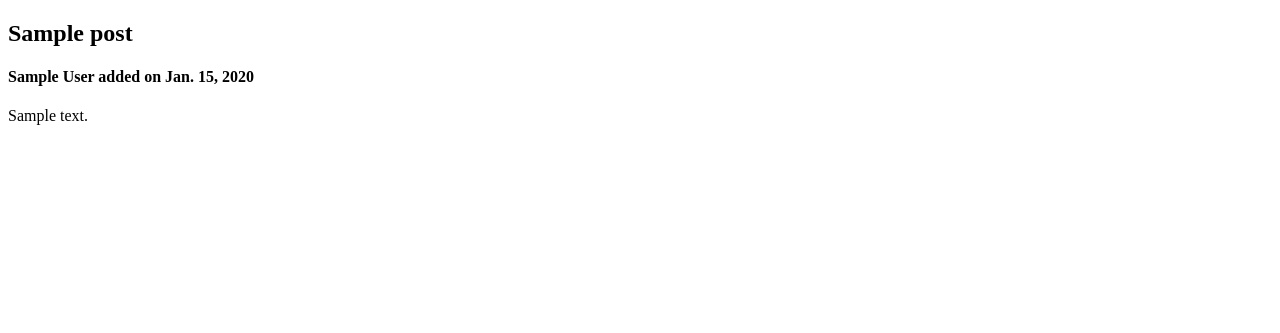
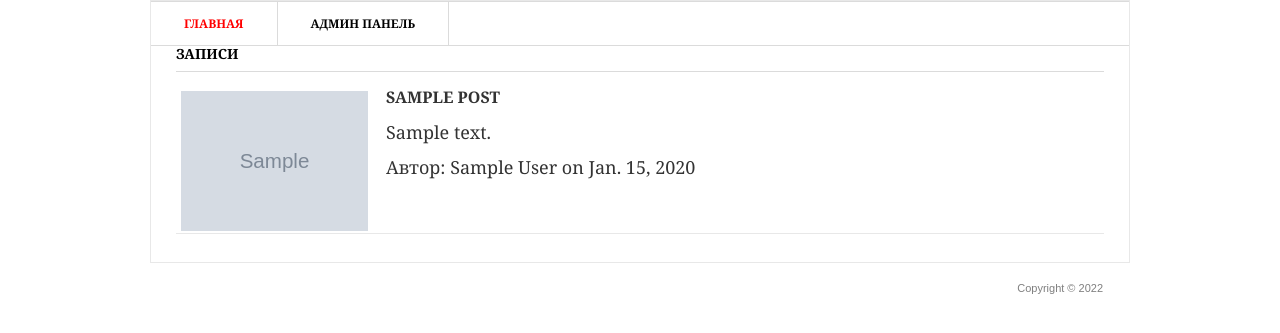
Before and after one commit to dyscope/djblog, a Django app: page / in a window 1280 px wide. Shown: the top 333 px of the page. Run offline with Django 5.2, Linux system fonts and the light colour scheme; tables that the repository leaves empty hold one stand-in row (values such as "Sample post"); grey boxes marked "Sample" are stand-in pictures.

Commit message:
Added templates for homapage

```diff
--- a/blog/models.py
+++ b/blog/models.py
@@ -5,6 +5,7 @@ class Post(models.Model):
     author = models.CharField("Author", max_length=100)
     description = models.TextField("Post content")
     date = models.DateField("Publication date")
+    img = models.ImageField("Image", upload_to="image/%Y/%m")
 
     def __str__(self) -> str:
         return f"{self.title}, {self.author}"
--- a/djblog/settings.py
+++ b/djblog/settings.py
@@ -118,8 +118,13 @@ USE_TZ = True
 # https://docs.djangoproject.com/en/5.0/howto/static-files/
 
 STATIC_URL = "static/"
+STATIC_DIR = os.path.join(BASE_DIR, "static")
+STATICFILES_DIRS = [STATIC_DIR]
 
 # Default primary key field type
 # https://docs.djangoproject.com/en/5.0/ref/settings/#default-auto-field
 
 DEFAULT_AUTO_FIELD = "django.db.models.BigAutoField"
+
+MEDIA_ROOT = os.path.join(BASE_DIR, "media")
+MEDIA_URL = "/media/"
--- a/djblog/urls.py
+++ b/djblog/urls.py
@@ -17,8 +17,13 @@ Including another URLconf
 
 from django.contrib import admin
 from django.urls import path, include
+from django.conf import settings
+from django.conf.urls.static import static
 
 urlpatterns = [
     path("admin/", admin.site.urls),
     path("", include("blog.urls"))
 ]
+
+if settings.DEBUG:
+    urlpatterns += static(settings.MEDIA_URL, document_root=settings.MEDIA_ROOT)
--- /dev/null
+++ b/static/css/style.css
@@ -0,0 +1,225 @@
+* {
+    margin: 0;
+    padding: 0;
+    outline: 0;
+}
+
+body {
+    font-size: 14px;
+    line-height: 20px;
+    font-family: Georgia, Arial, Helvetica, Sans-Serif;
+    color: #333;
+    background: url() repeat 0 0;
+}
+
+a {
+    color: #ff0000;
+    text-decoration: none;
+    cursor: pointer;
+}
+
+a:hover {
+    text-decoration: underline;
+}
+
+a img {
+    border: 0;
+}
+
+input,
+textarea,
+select {
+    font-family: Arial, Helvetica, sans-serif;
+    font-size: 12px;
+}
+
+textarea {
+    overflow: auto;
+}
+
+.cl {
+    display: block;
+    height: 0;
+    font-size: 0;
+    line-height: 0;
+    text-indent: -4000px;
+    clear: both;
+}
+
+.notext {
+    font-size: 0;
+    line-height: 0;
+    text-indent: -4000px;
+}
+
+.left,
+.alignleft {
+    float: left;
+    display: inline;
+}
+
+.right,
+.alignright {
+    float: right;
+    display: inline;
+}
+
+
+.shell {
+    width: 980px;
+    margin: 0 auto;
+}
+
+.border {
+    border: 1px solid #e8e8e8;
+    background: #fff;
+    position: relative;
+}
+
+
+#navigation {
+    height: 43px;
+    border-top: 1px solid #dbdbdb;
+    border-bottom: 1px solid #dbdbdb;
+}
+
+#navigation ul {
+    list-style: none;
+}
+
+#navigation ul li {
+    float: left;
+    height: 43px;
+    border-right: 1px solid #dbdbdb;
+    font-size: 12px;
+    line-height: 43px;
+    font-weight: bold;
+    text-transform: uppercase;
+}
+
+#navigation ul li a {
+    float: left;
+    height: 43px;
+    color: #000;
+    padding: 0 33px;
+}
+
+#navigation ul li a:hover,
+#navigation ul li a.active {
+    color: #ff0000;
+    text-decoration: none;
+}
+
+
+#main {
+    width: 100%;
+}
+
+#main h3 {
+    font-size: 14px;
+    line-height: 1rem;
+    color: #000;
+    text-transform: uppercase;
+    border-bottom: 1px solid #dbdbdb;
+    padding: 0 0 9px 0;
+}
+
+#main a.more:hover {
+    text-decoration: none;
+}
+
+#content {
+    width: 100%;
+}
+
+.highlight h3 {
+    margin: 0 0 9px 0;
+}
+
+.highlight p {
+    padding: 0 0 11px 0;
+}
+
+.highlight img {
+    margin: 4px 12px 0 12px;
+}
+
+.projects {
+    padding: 0 25px;
+}
+
+.projects h3 {
+    margin: 0 0 17px 0;
+}
+
+.projects .item {
+    margin: 0 0 28px 0;
+    border-bottom: 1px solid #e8e8e8;
+}
+
+.projects .image {
+    width: 183px;
+    border: 0px solid #dbdbdb;
+    padding: 2px;
+    margin: 0 20px 0 3px;
+}
+
+.projects .image a {
+    display: block;
+}
+
+.projects .image a img {
+    max-width: 187px;
+}
+
+.projects .text {
+    width: 715px;
+}
+
+.projects .text h4 {
+    font-size: 16px;
+    line-height: 1rem;
+    color: #333;
+    text-transform: uppercase;
+    margin-bottom: 1rem;
+}
+
+.projects .text p {
+    padding: 0 0 12px 0;
+    font-size: 18px;
+    line-height: 1.3;
+}
+
+.btn-buy:hover {
+    text-decoration: none;
+}
+
+.advertisement {
+    padding: 0 0 13px 0;
+}
+
+.advertisement h3 {
+    margin: 0 0 18px 0;
+}
+
+.advertisement .ads {
+    padding: 0 15px 0 7px;
+}
+
+.advertisement .ad {
+    margin: 0 0 18px 0;
+}
+
+
+
+#footer {
+    font-family: Arial, sans-serif;
+    font-size: 11px;
+    line-height: 14px;
+    color: #7f7f7f;
+    padding: 18px 27px 20px 38px;
+}
+
+#footer a {
+    color: #7f7f7f;
+}
--- a/templates/blog/blog.html
+++ b/templates/blog/blog.html
@@ -1,15 +1,56 @@
-<!DOCTYPE html>
-<html lang="en">
+{% load static %}
+
+<html >
 <head>
-    <meta charset="UTF-8">
-    <meta name="viewport" content="width=device-width, initial-scale=1.0">
-    <title>Home Blog</title>
+	<title>Djblog</title>
+	<meta http-equiv="Content-type" content="text/html; charset=utf-8" />
+	<link rel="stylesheet" href="{% static 'css/style.css' %}" type="text/css" media="all" />
+
+	<link rel="shortcut icon" href="css/images/favicon.ico" />
+
 </head>
 <body>
-    {% for post in post_list %}
-        <h2>{{ post.title }}</h2>
-        <h4>{{ post.author }} added on {{ post.date }}<i></i></h4>
-        <p>{{ post.description }}</p>
-    {% endfor %}
+<div class="shell">
+	<div class="border">
+
+		<div id="navigation">
+			<ul>
+			    <li><a href="#" class="active">Главная</a></li>
+			    <li><a href="admin">Админ панель</a></li>
+
+			</ul>
+		</div>
+
+		<div id="main">
+			<div id="content" class="left">
+
+				<div class="projects">
+					<h3>Записи</h3>
+					{% for post in post_list %}
+					<div class="item">
+						<div class="image left">
+							<a href="#"><img src="{{ post.img.url }}" alt="" /></a>
+						</div>
+						<div class="text left">
+							<h4>{{ post.title }}</h4>
+							<p>{{ post.description }}</p>
+							<p>Автор: {{ post.author }} on {{ post.date }}</p>
+						</div>
+						<div class="cl">&nbsp;</div>
+					</div>
+					{% endfor %}
+				</div>
+			</div>
+
+			<div class="cl">&nbsp;</div>
+		</div>
+
+
+	</div>
+
+	<div id="footer">
+		<p class="copy right">Copyright &copy;  2022 </p>
+	</div>
+</div>
 </body>
 </html>
```
Also changed, not shown: .spyproject/config/codestyle.ini (added), .spyproject/config/defaults/defaults-codestyle-0.2.0.ini (added), .spyproject/config/defaults/defaults-encoding-0.2.0.ini (added), .spyproject/config/defaults/defaults-vcs-0.2.0.ini (added), .spyproject/config/defaults/defaults-workspace-0.2.0.ini (added), .spyproject/config/encoding.ini (added), .spyproject/config/vcs.ini (added), .spyproject/config/workspace.ini (added), blog/migrations/0002_post_img.py (added).
